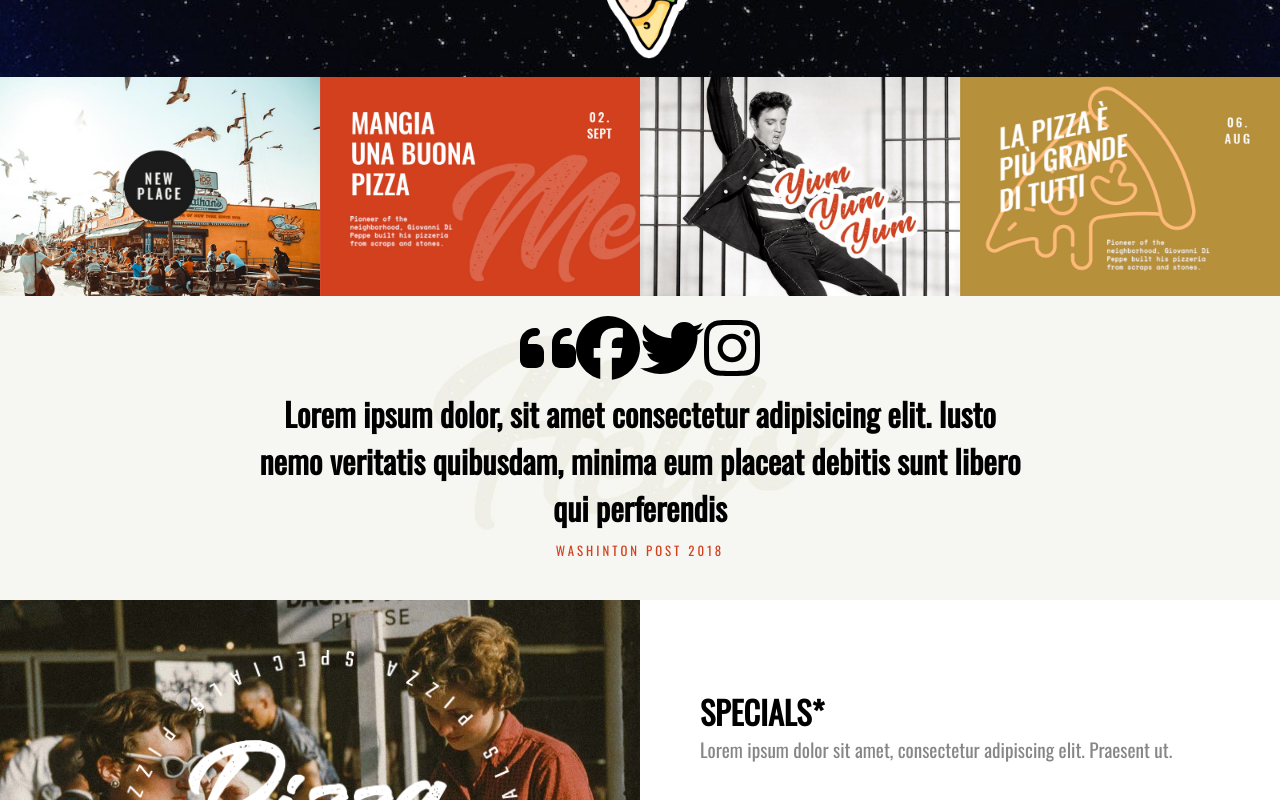
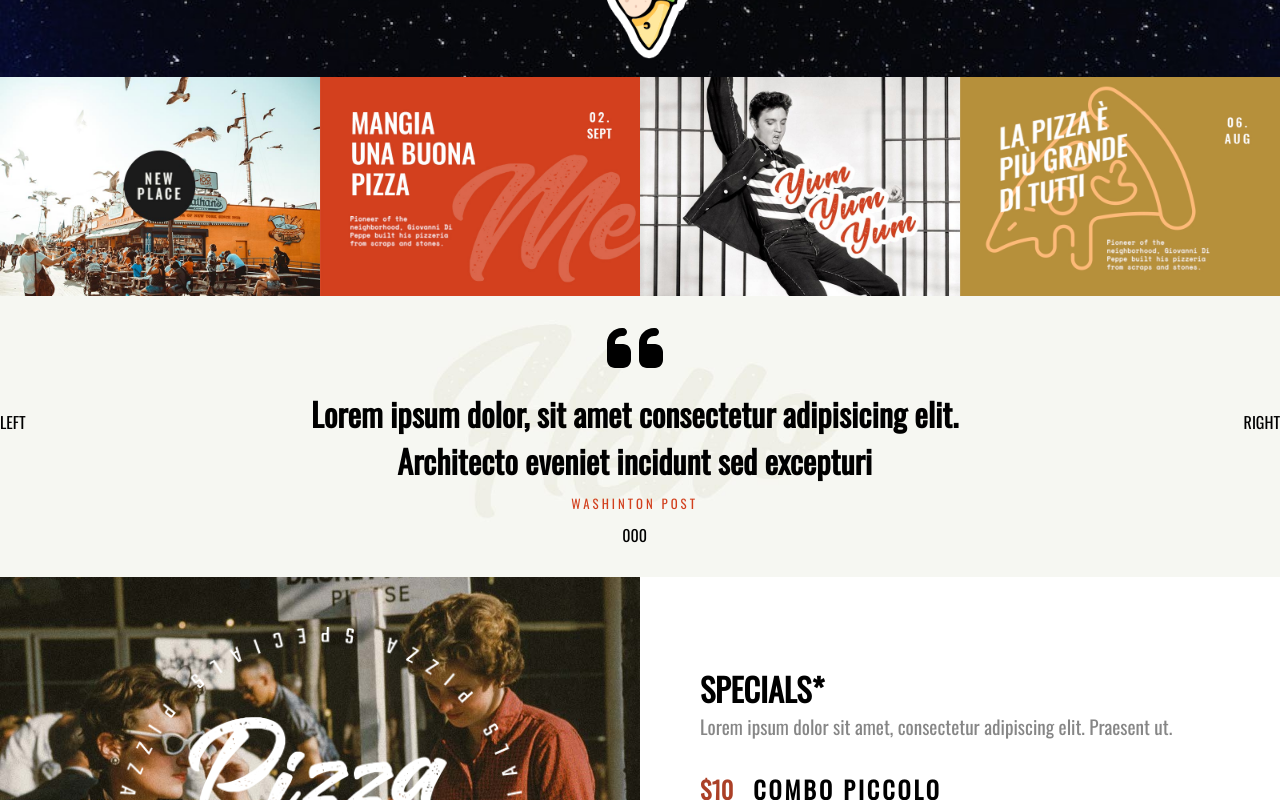
Before and after one commit to IlarioForcherio/proj-html-vuejs, a Vue app: page / in a window 1280 px wide. Shown: the part 437-1237 px from the top of the page. Built offline with nearby package versions, Linux system fonts and the light colour scheme.

Commit message:
section 2 carousel

```diff
--- a/src/App.vue
+++ b/src/App.vue
@@ -5,7 +5,7 @@
     <HeaderComp   :headerMenu='headerMenu' />
     <Section1Comp :Section1images='Section1images' />
     <!-- <Section2Comp v-for="elem,ind in Section2Review " :key="ind"  :Section2Review="elem" /> -->
-    <Section2Comp :Section2Review="headerMenu" />
+    <Section2Comp :Section2Review="Section2Review" />
     <Section3Comp :Section3Specials="Section3Specials" />
     <Section4Comp />
     <Section5Comp :Section5Team="Section5Team"/>
--- a/src/components/NavbarComp.vue
+++ b/src/components/NavbarComp.vue
@@ -7,14 +7,14 @@
             <!-- voci menu -->
             <div class="menu">
                 <img class="mustacheSvg" src="../assets/svg/svg-0.svg" alt="">
-                <ul v-for="(elem,ind) in firstMenu" :key="ind">
+                <ul v-for="(elem,ind) in firstMenu" :key="ind + 'a'">
                     <li><a href="#">{{ elem.name }} </a></li>
-                   <li class="dropdown" v-for="element,n in elem.dropdown " :key="n" >{{element}}</li>
+                   <li class="dropdown" v-for="element,n in elem.dropdown " :key="n + 'b'"  >{{element}}</li>
                 </ul>
                 <img src="../assets/img/h5-logo-divided-header.png" alt="">
-                <ul v-for="(elem,index) in secondMenu" :key="index">
+                <ul v-for="(elem,index) in secondMenu" :key="index + 'c'">
                     <li><a href="#">{{ elem.name }} </a></li>
-                    <li class="dropdown" v-for="element,x in elem.dropdown " :key="x" >{{element}}</li>
+                    <li class="dropdown" v-for="element,x in elem.dropdown " :key="x + 'd'" >{{element}}</li>
                 </ul>
             </div>
             <!-- cart-search -->
--- a/src/components/Section2Comp.vue
+++ b/src/components/Section2Comp.vue
@@ -1,18 +1,25 @@
 <template>
     <div class="section2">
+  <div @click="scorriImmagineLeft()" >LEFT</div>
         <div class="section2-text">
             <div class="quote">
                 <font-awesome-icon icon="fa-solid fa-quote-left" />
-                 <font-awesome-icon icon="fa-brands fa-facebook" />
-                 <font-awesome-icon icon="fa-brands fa-twitter" />
-                 <font-awesome-icon icon="fa-brands fa-instagram" />
             </div>
-            <div class="section2card">
+            <!-- <div class="section2card">
                 <h1>Lorem ipsum dolor, sit amet consectetur adipisicing elit. Iusto nemo veritatis quibusdam, minima eum placeat debitis sunt libero qui perferendis </h1>
                 <div class="author">WASHINTON POST 2018</div>
+            </div> -->
+            <!-- <div v-for="elem,index in Section2Review" :key="index" class="section2card">  -->
+
+            <div class="section2card">
+                <h1>{{Section2Review[dinamicIndex].review}}</h1>
+                <div class="author">{{Section2Review[dinamicIndex].author}}</div>
             </div>
-
+            <div class="dotSlider" >
+                <div v-for="element,index in Section2Review" :key="index" @click="dotSlider(index)" class="dotSlider">0</div>
+            </div>
         </div>
+          <div @click="scorriImmagineRight()">RIGHT</div>
     </div>
 </template>
 
@@ -36,26 +43,45 @@
     },
     methods: {
 
-        // sliderLeft(ind){
-        //     console.log(ind)
-        //     this.dinamicIndex = 2;
-        //     //console.log(this.dinamicIndex)
-        // }
+
+     scorriImmagineRight: function () {
+
+      if (this.dinamicIndex < this.Section2Review.length - 1) {
+        this.dinamicIndex++;
+      } else {
+        this.dinamicIndex = 0;
+      }
+    },
 
 
-    //   scorriImmagineDx: function () {
-    //   if (this.dinamicIndex < this.Section2Review.length - 1) {
-    //     this.dinamicIndex++;
-    //   } else {
-    //     this.dinamicIndex = 0;
-    //   }
-    // },
+
+    scorriImmagineLeft: function () {
+
+      if (this.dinamicIndex < this.Section2Review.length ) {
+        this.dinamicIndex--;
+      }
+      if(this.dinamicIndex <= -1){
+        this.dinamicIndex = this.Section2Review.length - 1;
+      }
+
+
+    },
+
+      dotSlider: function(index){
+     this.dinamicIndex = index;
+    },
+
+
 
     }
 }
 </script>
 
 <style lang="scss" scoped>
+
+
+
+
 .section2 {
     //height: 60vh;
     padding-bottom: 30px;
@@ -63,6 +89,8 @@
     background-position: center;
     background-repeat: no-repeat;
     background-size: cover;
+    display: flex;
+    align-items: center;
     .section2-text {
         //display: flex;
         width: 60%;
@@ -85,5 +113,16 @@
             color:#D2401E ;
         }
     }
+
+    .dotSlider{
+
+
+        display: flex;
+        justify-content: center;
+
+
+
+
+    }
 }
 </style>
```
